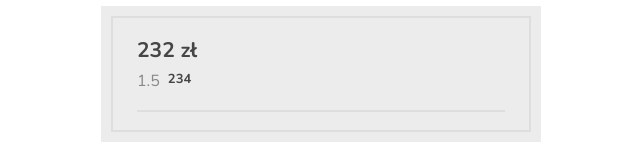
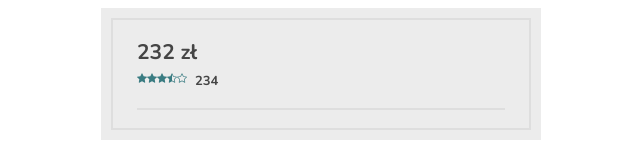
Before and after one commit to michalg070/reservation-form, a Vue app: page / in a window 1280 px wide. Shown: the part 326-486 px from the top of the page, without its empty margins (319-959 px from the left). Built offline with nearby package versions, Linux system fonts and the light colour scheme.

Commit message:
feat ✨: create BaseRating component

```diff
--- a/src/App.vue
+++ b/src/App.vue
@@ -1,7 +1,7 @@
 <template>
   <div id="app" class="main">
     <div class="main__wrapper">
-      <ReservationForm :rating="1.5" :price="232" :reviews="234" />
+      <ReservationForm :rating="3.5" :price="232" :reviews="234" />
     </div>
   </div>
 </template>
--- /dev/null
+++ b/src/components/BaseRating.vue
@@ -0,0 +1,48 @@
+<template>
+  <div class="base-rating">
+    <img
+      v-for="index in 5"
+      :src="require(`../assets/star${starPath(index)}.svg`)"
+      class="base-rating__start"
+      alt="star-icon"
+      :key="index"
+    />
+  </div>
+</template>
+
+<script>
+  export default {
+    props: {
+      rating: {
+        type: Number,
+        required: true,
+        validator: (value) => {
+          return value >= 0 && value <= 5;
+        },
+      },
+    },
+
+    computed: {
+      ratingRoundedToHalf() {
+        if (typeof this.rating !== "number") {
+          return;
+        }
+
+        return Math.round(this.rating * 2) / 2;
+      },
+    },
+
+    methods: {
+      starPath(index) {
+        const halfPath = "-half";
+        const fillPath = "-fill";
+
+        return this.rating >= index
+          ? fillPath
+          : index - this.ratingRoundedToHalf < 1
+          ? halfPath
+          : "";
+      },
+    },
+  };
+</script>
--- a/src/components/ReservationForm.vue
+++ b/src/components/ReservationForm.vue
@@ -5,7 +5,7 @@
         <h5 class="reservation-form__header__price">{{ price }} zł</h5>
 
         <div class="reservation-form__header__reviews">
-          {{ rating }}
+          <BaseRating :rating="rating" />
 
           <span class="reservation-form__header__count">{{ reviews }}</span>
         </div>
@@ -15,6 +15,8 @@
 </template>
 
 <script>
+  import BaseRating from "@/components/BaseRating.vue";
+
   export default {
     props: {
       price: {
@@ -28,6 +30,8 @@
       },
     },
 
-    components: {},
+    components: {
+      BaseRating,
+    },
   };
 </script>
--- /dev/null
+++ b/src/scss/components/baseRating.scss
@@ -0,0 +1,9 @@
+.base-rating {
+  display: flex;
+  padding-top: rem-calc(1px);
+
+  &__start {
+    width: rem-calc(10px);
+    height: rem-calc(10px);
+  }
+}
--- a/src/scss/main.scss
+++ b/src/scss/main.scss
@@ -10,3 +10,4 @@
 
 // components
 @import "@/scss/components/reservationForm.scss";
+@import "@/scss/components/baseRating.scss";
```
